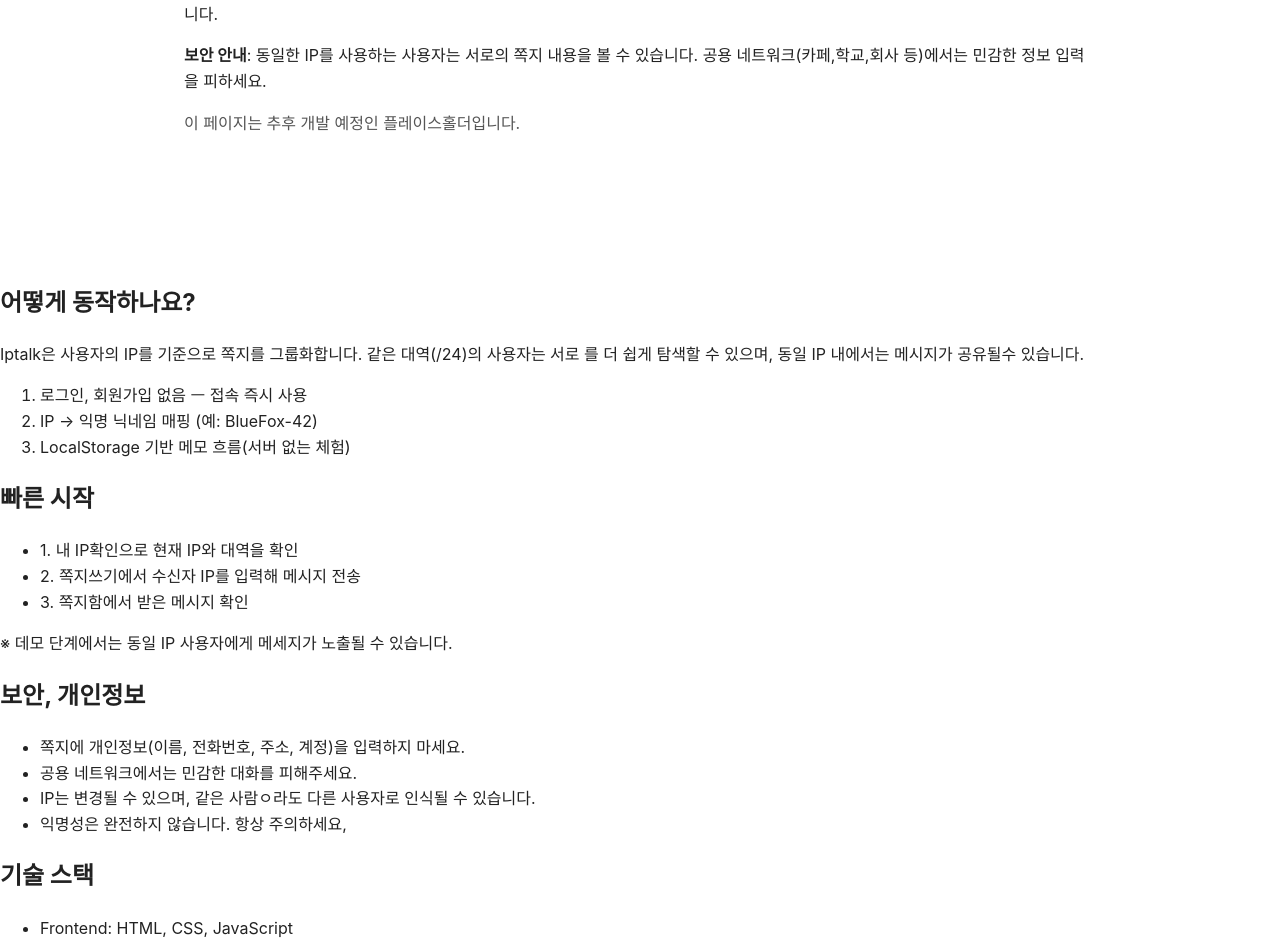
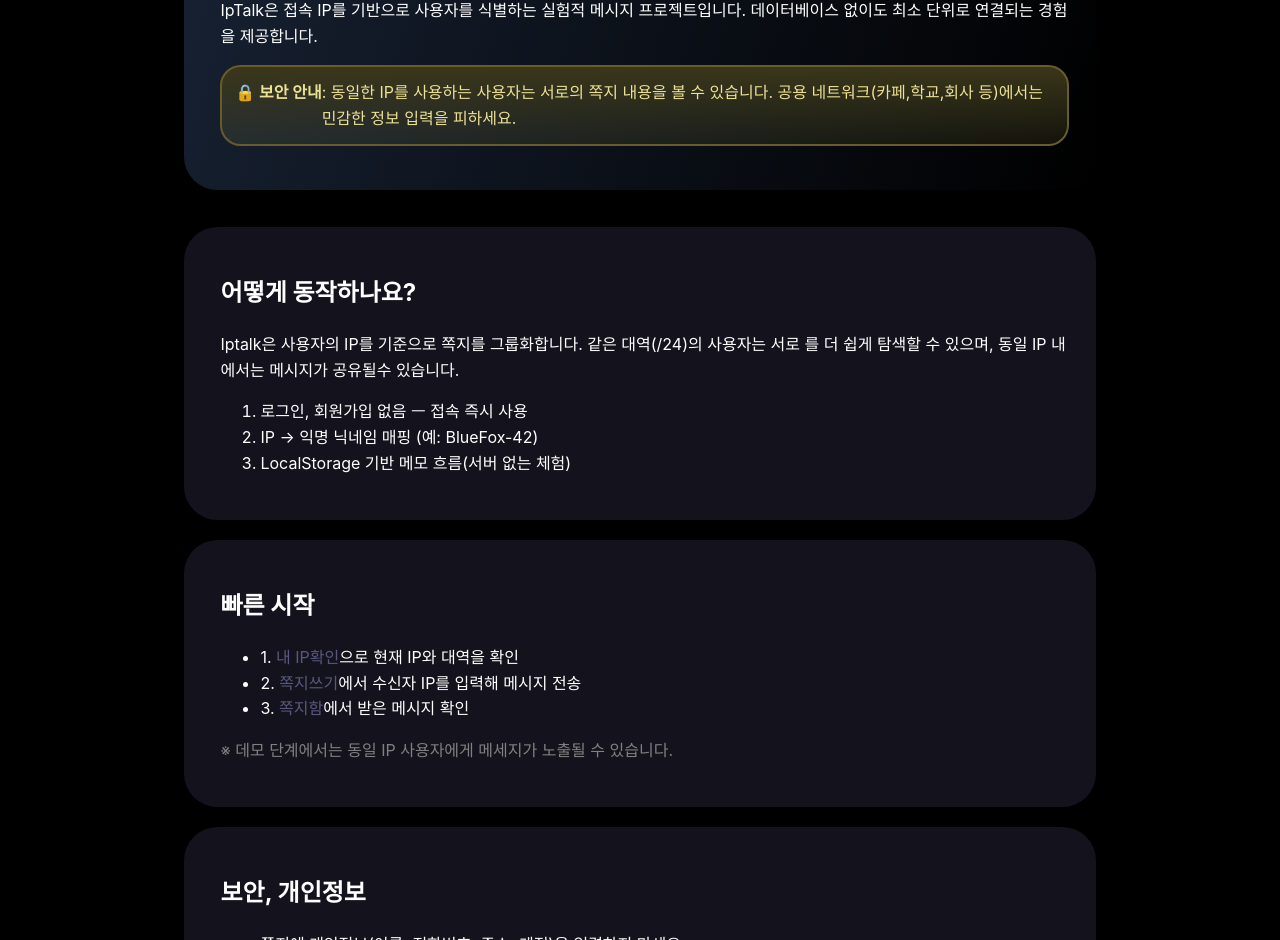
Before and after one commit to sparr0w7/scit48-frontend-basic-project, a plain HTML site: page frontend/about/about.html in a window 1280 px wide. Shown: the part 205-1145 px from the top of the page. Drawn offline with Linux system fonts and the light colour scheme.

Commit message:
about 페이지 css 적용

```diff
--- a/frontend/about/about.css
+++ b/frontend/about/about.css
@@ -1,8 +1,105 @@
-/* 주석 */
-main.container {
-  min-height: 50vh;
+body {
+  background-color: black;
+  color: white;
+}
+
+div.home {
+
+  background: -webkit-linear-gradient(left top, #172132, black);
+  background-size: cover;
+  border-radius: 2.1em;
+  overflow: hidden;
+  height: auto;
+  padding: 3%;
+  padding-left: 4%;
+  margin-bottom: 4%;
+}
+
+.home form {
+  margin-bottom: 0;
+}
+
+div.status {
+
+  background-color: #14131d;
+  background-size: cover;
+  border-radius: 2.1em;
+  overflow: hidden;
+  height: auto;
+  padding: 3%;
+  padding-left: 4%;
+  margin-top: 20px;
 }
 
 .page-note {
   color: #555;
 }
+
+h1.maintitle {
+  margin: 0%;
+
+}
+
+span.ip {
+  color: #7BA2FF;
+}
+
+p.page-note {
+  color: lightgray;
+}
+
+.warning-box {
+  color: #EDE196;
+  background: -webkit-linear-gradient(top, #3a361a, rgba(255, 255, 126, 0.07));
+  border: 2px solid #695B2A;
+  border-radius: 1.3em;
+  display: flex;
+  padding: 1.5%;
+  overflow: hidden;
+  margin-bottom: 2%;
+}
+
+span.caution {
+  color: #EDE196;
+  font-weight: bold;
+  white-space: nowrap;
+
+}
+
+button.top {
+  background-color: #14161A;
+  color: white;
+  font-size: 16px;
+  width: 140px;
+  height: 50px;
+  border: 1px solid #24323D;
+  border-radius: 15px;
+}
+
+button.top:hover {
+  background-color: #373162;
+}
+
+#one {
+  background-color: darkblue;
+}
+
+div.footer {
+  border: 1px solid white;
+  border-radius: 40px;
+}
+
+p.※ {
+  color: gray;
+}
+
+.FAQ div {
+  background-color: #090d14;
+  border: #162031;
+  border: 2px solid #24323D;
+  padding: 1px;
+}
+
+h2#quickstart+ul li a {
+  color: rgb(88, 88, 126);
+}
--- a/frontend/about/about.html
+++ b/frontend/about/about.html
@@ -13,14 +13,17 @@
 <body>
   <div id="header"></div>
   <main class="container">
-    <h1>로그인 없이, IP만으로 연결되는 익명 쪽지 네트워크</h1>
+    <div class="home">
+      <h1 class="maintitle">로그인 없이, IP만으로 연결되는 익명 쪽지 네트워크</h1>
       <p id="※">IpTalk은 접속 IP를 기반으로 사용자를 식별하는 실험적 메시지 프로젝트입니다. 데이터베이스 없이도 최소 단위로 연결되는 경험을 제공합니다.</p>
-    <div class="notice?"><b>보안 안내</b>: 동일한 IP를 사용하는 사용자는 서로의 쪽지 내용을 볼 수 있습니다. 공용 네트워크(카페,학교,회사 등)에서는 민감한 정보 입력을 피하세요.
+      <div class="warning-box"><span class="caution">🔒 보안 안내</span>: 동일한 IP를 사용하는 사용자는 서로의 쪽지 내용을 볼 수 있습니다. 공용
+        네트워크(카페,학교,회사 등)에서는 민감한 정보 입력을
+        피하세요.
       </div>
 
-    <p class="page-note">이 페이지는 추후 개발 예정인 플레이스홀더입니다.</p>
-  </main>
-  <div>
+    </div>
+
+    <div class="status">
       <h2>어떻게 동작하나요?</h2>
       <p>Iptalk은 사용자의 IP를 기준으로 쪽지를 그룹화합니다. 같은 대역(/24)의 사용자는 서로
         를 더 쉽게 탐색할 수 있으며, 동일 IP 내에서는 메시지가 공유될수 있습니다.
@@ -31,7 +34,7 @@
         <li>LocalStorage 기반 메모 흐름(서버 없는 체험)</li>
       </ol>
     </div>
-  <div>
+    <div class="status">
       <h2 id="quickstart">빠른 시작</h2>
       <ul>
         <li>1. <a href="#">내 IP확인</a>으로 현재 IP와 대역을 확인</li>
@@ -40,16 +43,16 @@
       </ul>
       <p class="※">※ 데모 단계에서는 동일 IP 사용자에게 메세지가 노출될 수 있습니다.</p>
     </div>
-  <div>
+    <div class="status">
       <h2>보안, 개인정보</h2>
       <ul>
         <li>쪽지에 개인정보(이름, 전화번호, 주소, 계정)을 입력하지 마세요.</li>
         <li>공용 네트워크에서는 민감한 대화를 피해주세요.</li>
-      <li>IP는 변경될 수 있으며, 같은 사람ㅇ라도 다른 사용자로 인식될 수 있습니다.</li>
+        <li>IP는 변경될 수 있으며, 같은 사람이라도 다른 사용자로 인식될 수 있습니다.</li>
         <li>익명성은 완전하지 않습니다. 항상 주의하세요,</li>
       </ul>
     </div>
-  <div>
+    <div class="status">
       <h2>기술 스택</h2>
       <ul>
         <li>Frontend: HTML, CSS, JavaScript</li>
@@ -57,13 +60,13 @@
         <li>데이터: 데모 모드에서 LocalStorage 기반</li>
       </ul>
     </div>
-  <div>
+    <div class="status FAQ">
       <h2>자주 묻는 질문 (FAQ)</h2>
       <div>▶같은 IP인데 왜 제 쪽지가 보이나요?</div>
       <div>▶개인정보는 어디에 저장되나요?</div>
       <div>▶내 IP가 바뀌면 어떻게 되나요?</div>
     </div>
-  <div>
+    <div class="status">
       <h2>로드맵</h2>
       <ul>
         <li>쪽지 암호화(브라우저 내 간단 암,복호화 옵션)</li>
@@ -72,10 +75,11 @@
         <li>읽음 확인, 신고/차단, 푸시 알림 UX</li>
       </ul>
     </div>
-  <div>
+    <div class="status">
       <h2>크레딧 & 라이선스</h2>
       <p>2025 IpTalk. 실험적프로젝트.</p>
       <p class="※">아이콘/폰트/이미지 등 외부 에셋 사용 시 해당 라이선스를 따릅니다.</p>
+  </main>
   </div>
   <div id="footer"></div>
   <script type="module">
```
Also changed, not shown: frontend/compose/compose.html (+4 -1 lines). Lines whose indentation alone changed are shown as unchanged.
